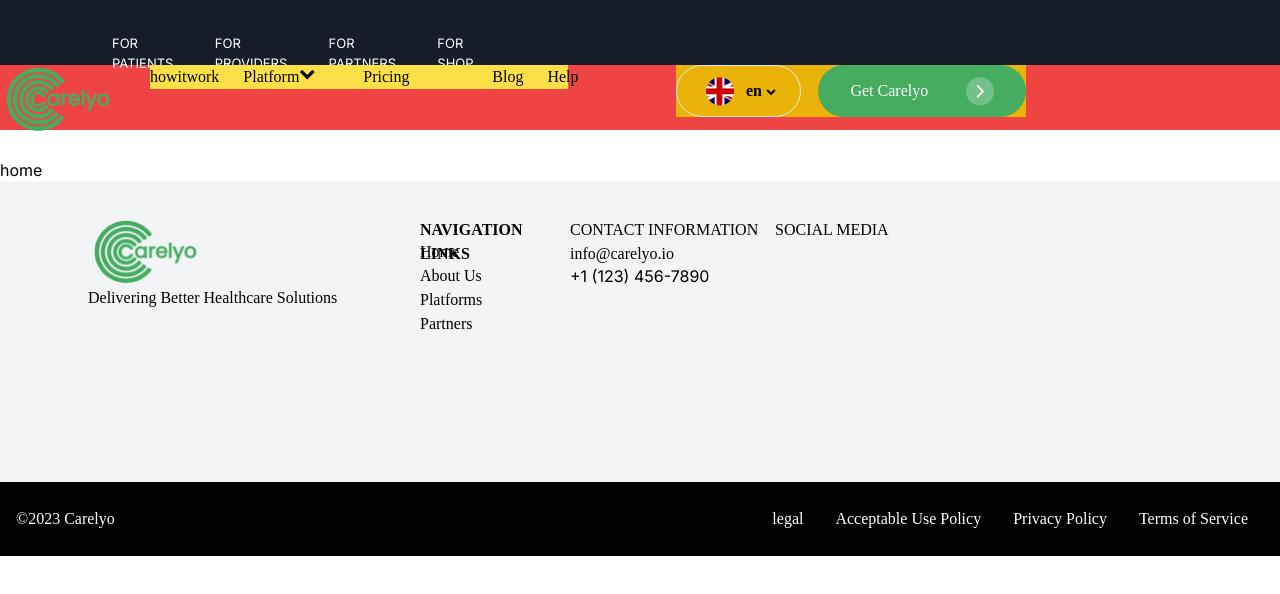
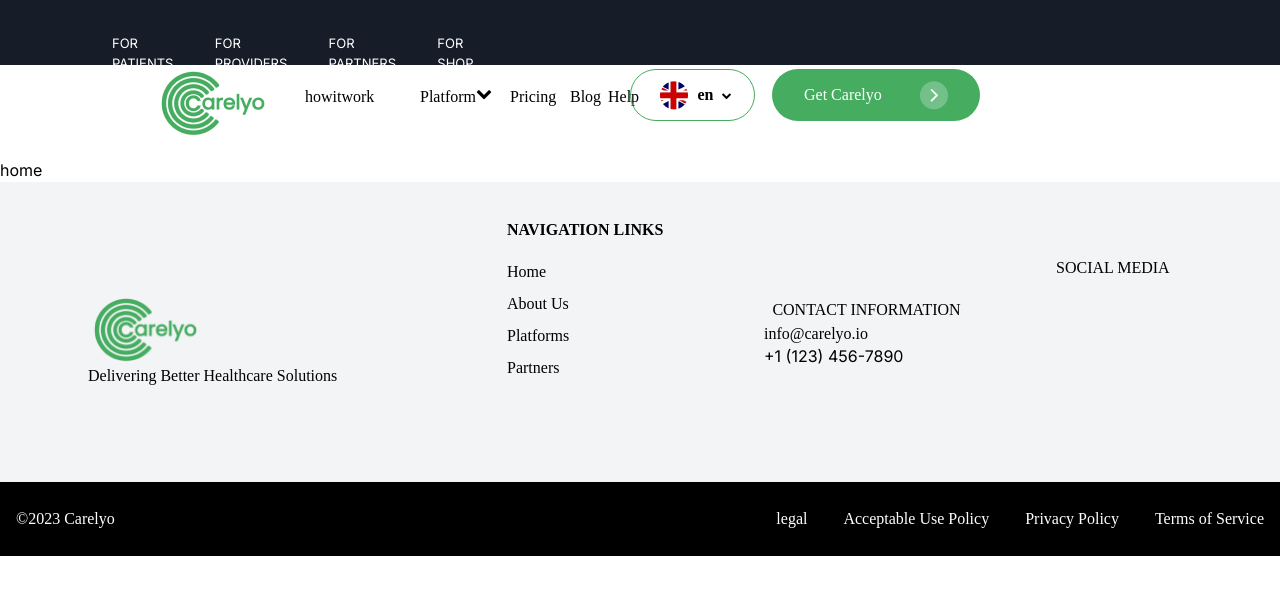
Before and after one commit to meeruu8282/next-mongodb-clerk, a Next.js app: page / in a window 1280 px wide. Shown: the top 594 px of the page. Built offline with nearby package versions, Linux system fonts and the light colour scheme.

Commit message:
more css

```diff
--- a/src/app/globals.css
+++ b/src/app/globals.css
@@ -40,7 +40,7 @@
    h-[65px] space-x-9;
 }
 .carelyoButton {
-  @apply bg-[rgba(69,172,96,1)] rounded-[35px] w-[208px] h-[52px] relative   text-white px-8 py-1   transition-colors duration-300 hover:bg-[rgba(59,199,86,1)];
+  @apply bg-[#45AC60] rounded-[35px] w-[208px] h-[52px] relative   text-white px-8 py-1   transition-colors duration-300 hover:bg-[rgba(59,199,86,1)];
 }
 .carelyoButtonText {
   @apply h-[22px] text-[16px]  flex items-center justify-between w-full;
--- a/src/app/layout.tsx
+++ b/src/app/layout.tsx
@@ -45,10 +45,10 @@ export default function RootLayout({
 
         {children}
         <div className="bg-gray-100 h-[300px] top-[5978px] flex ">
-          <div className="flex mt-9  w-screen h-[270px] p-[0px] pr-[88px] pl-[88px] ">
+          <div className="flex justify-between items-center  mt-9  w-screen h-[270px] p-[0px] pr-[88px] pl-[88px]  ">
             {/* Lägg till flex här */}
             <div className="  w-[332px] h-[114.09px] ">
-              <div className="    w-[113px] h-[68.09px] ">
+              <div className="w-[113px] h-[68.09px]  ">
                 <Image
                   src="/Mask group.png"
                   alt="Mask Image"
@@ -56,31 +56,31 @@ export default function RootLayout({
                   height={68.09}
                 />
               </div>
-              <div className="w-[332px] h-[22px]  top-0">
+              <div className="w-[332px] h-[22px]  top-0 ">
                 <p className="font-[Poppins] font-normal text-[16px] ">
                   Delivering Better Healthcare Solutions
                 </p>
               </div>
             </div>
-            <div className=" w-[150px] h-[270px]">
-              <div className="w-[150px] h-[22px]">
-                <p className="font-[Poppins] font-semibold text-[16px] custom-leading ">
+            <div className=" w-[170px] h-[270px] ">
+              <div className="w-[170px] h-[22px]  ">
+                <p className="font-[Poppins] font-semibold text-[16px]  ">
                   NAVIGATION LINKS
                 </p>
               </div>
-              <div className=" w-[150px] h-[222px] gap-[18px] font-[Poppins] font-medium text-[16px]">
-                <nav>Home</nav>
-                <nav>About Us</nav>
-                <nav> Platforms</nav>
-                <nav> Partners</nav>
+              <div className=" w-[150px] h-[222px] gap-[18px] font-[Poppins] font-medium text-[16px]  ">
+                <nav className="mt-5">Home</nav>
+                <nav className="mt-2">About Us</nav>
+                <nav className="mt-2"> Platforms</nav>
+                <nav className="mt-2"> Partners</nav>
               </div>
             </div>
             <div>
-              <div className=" w-[205px] h-[110px] gap-[24px]  text-[16px]]">
-                <h1 className="  font-[Poppins] w-[205px] h-[24px]">
+              <div className=" w-[205px] h-[110px] gap-[24px]  text-[16px]">
+                <h1 className=" flex justify-center  items-center font-[Poppins] w-[205px] h-[24px]">
                   CONTACT INFORMATION
                 </h1>
-                <div>
+                <div className="">
                   <h2 className="w-[205px] h-[22px] font-normal font-[Poppins]">
                     info@carelyo.io
                   </h2>
@@ -105,11 +105,11 @@ export default function RootLayout({
           </div>
 
           <div className="">
-            <div className="text-white flex space-x-4  font-[Poppins]">
-              <h3 className="pr-4 flex justify-end">legal</h3>
-              <h3 className="pr-4 flex justify-end">Acceptable Use Policy</h3>
-              <h3 className="pr-4 flex justify-end">Privacy Policy</h3>
-              <h3 className="pr-4 flex justify-end">Terms of Service</h3>
+            <div className="text-white flex space-x-9  font-[Poppins]">
+              <h3 className="flex justify-end">legal</h3>
+              <h3 className="flex justify-end">Acceptable Use Policy</h3>
+              <h3 className=" flex justify-end">Privacy Policy</h3>
+              <h3 className=" flex justify-end">Terms of Service</h3>
             </div>
           </div>
         </div>
--- a/src/app/providers/Components/navbar.tsx
+++ b/src/app/providers/Components/navbar.tsx
@@ -10,8 +10,8 @@ export default function Navbar() {
 
   return (
     <div>
-      <div className=" w-full flex   bg-red-500">
-        <div className="nav-item  ">
+      <div className=" w-full  text-2xl h-[68.69px] mt-1">
+        <div className="nav-item   flex justify-center  ">
           <div className="">
             <Link href="/">
               <Image
@@ -23,17 +23,51 @@ export default function Navbar() {
             </Link>
           </div>
 
-          <div className="w-[820px] h-[52px] gap-[52px] ">
-            <div className="w-[418px] h-[24px] gap-[24px] bg-yellow-300 flex text-1xl">
+          <div className="w-[820px] h-[52px] gap-[52px]  ">
+            <div className="absolute flex   w-[350px] h-[52px] gap-[17px]  mt-0 right-[300px] ">
+              <div className="flex items-center justify-center h-[52px] w-[125px] border-[1px] rounded-[35px] border-[#45AC60]">
+                <div className="mr-4">
+                  <Image
+                    src="/image 519.png"
+                    alt="flagg"
+                    width={28}
+                    height={28}
+                  />
+                </div>
+                <div className="w-[21px] h-[22px]  flex items-center justify-center ">
+                  <p className="text-[16px] font-[Poppins] text-1xl font-semibold mr-2">
+                    en
+                  </p>
+                  <i className="fa fa-chevron-down  text-[10px]"></i>
+                </div>
+              </div>
+
+              <button className="carelyoButton ">
+                <div>
+                  <div className="carelyoButtonText  flex items-center justify-center text-[16px] w-full">
+                    Get Carelyo
+                    <div>
+                      <Image
+                        src="/Frame 1000005968.png"
+                        alt="arrow "
+                        width={28}
+                        height={28}
+                      />
+                    </div>
+                  </div>
+                </div>
+              </button>
+            </div>
+            <div className="w-[418px] h-[24px] gap-[10px]  flex mt-4 ">
               <Link
                 href="/providers/howItWorks"
-                className="  w-[105px] h-[22px] text-[16px]"
+                className="  w-[105px] h-[22px] text-[16px] "
               >
                 howitwork
               </Link>
               <button
                 onClick={() => setIsOpen(!isOpen)}
-                className="flex text-1xl w-[105px] h-[22px] text-[16px] "
+                className="flex text-1xl w-[70px] h-[22px] text-[16px] "
               >
                 Platform <i className="fa fa-chevron-down"></i>
               </button>
@@ -74,59 +108,24 @@ export default function Navbar() {
               </div>
 
               <Link href="/providers/pricing" className="text-black ">
-                <nav className="flex  w-[105px] h-[22px] text-[16px]">
+                <nav className="flex  w-[50px] h-[22px] text-[16px]">
                   Pricing
                 </nav>
               </Link>
               <Link
                 href="/providers/blog"
-                className="text-black w-[105px] h-[22px]  text-[16px] "
+                className="text-black w-[28px] h-[22px] gap-[5px] text-[16px] "
               >
                 Blog
               </Link>
-              <Link href="/providers/help" className="text-black  ">
-                <nav className="flex text-1xl  w-[105px] h-[22px]  text-[16px] ">
+              <Link href="/providers/help" className="text-black gap-[5px  ">
+                <nav className="flex text-1xl  ] h-[22px]  text-[16px] ">
                   Help
                 </nav>
               </Link>
-
-              <div className="flex  w-[350px] h-[52px] gap-[17px] text-1xl items-center bg-yellow-500">
-                <div className="flex items-center justify-center h-[52px] w-[125px] border-[1px] rounded-[35px]">
-                  <div className="mr-4">
-                    <Image
-                      src="/image 519.png"
-                      alt="flagg"
-                      width={28}
-                      height={28}
-                    />
-                  </div>
-                  <div className="w-[21px] h-[22px]  flex items-center justify-center ">
-                    <p className="text-[16px] font-[Poppins] text-1xl font-semibold mr-1">
-                      en
-                    </p>
-                    <i className="fa fa-chevron-down  text-[10px]"></i>
-                  </div>
-                </div>
-
-                <button className="carelyoButton ">
-                  <div>
-                    <div className="carelyoButtonText  flex items-center justify-center text-[16px] w-full">
-                      Get Carelyo
-                      <div>
-                        <Image
-                          src="/Frame 1000005968.png"
-                          alt="arrow "
-                          width={28}
-                          height={28}
-                        />
-                      </div>
-                    </div>
-                  </div>
-                </button>
-              </div>
             </div>
           </div>
-        </div>{" "}
+        </div>
       </div>
     </div>
   );
```
